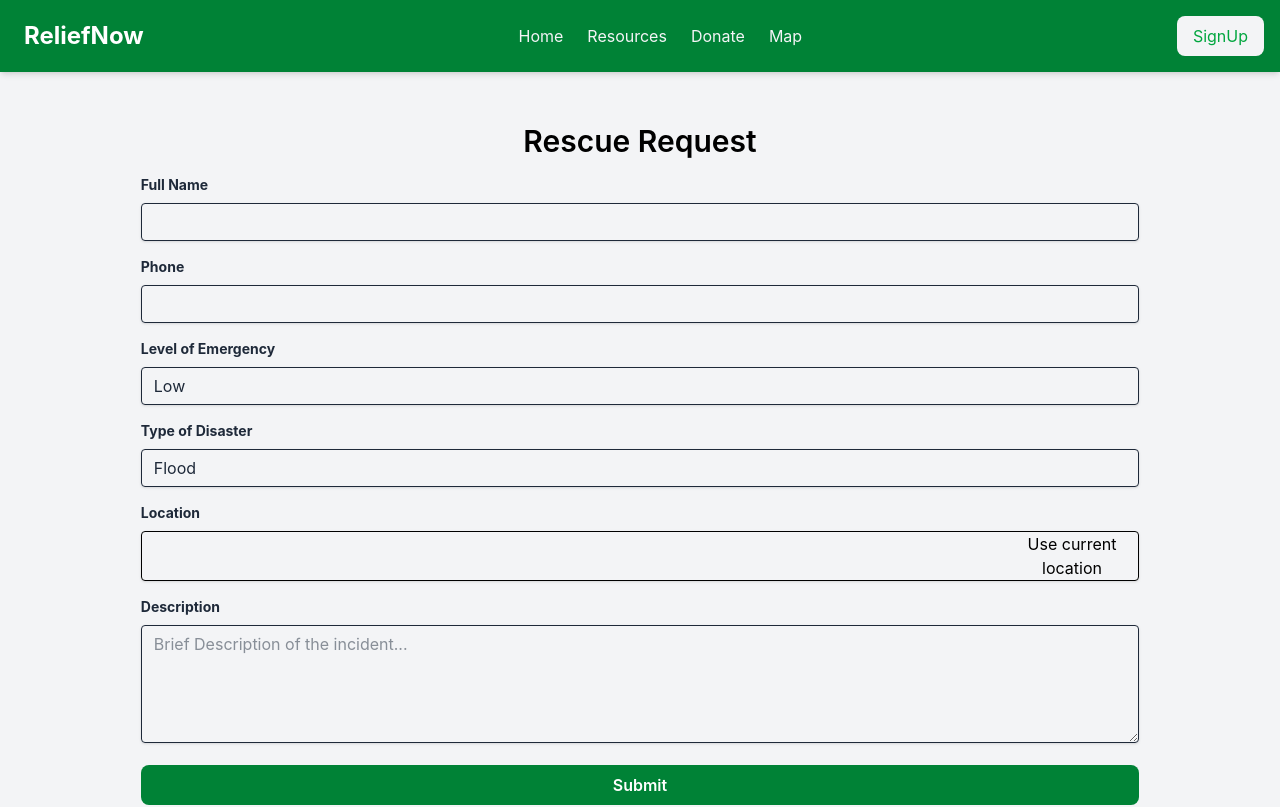
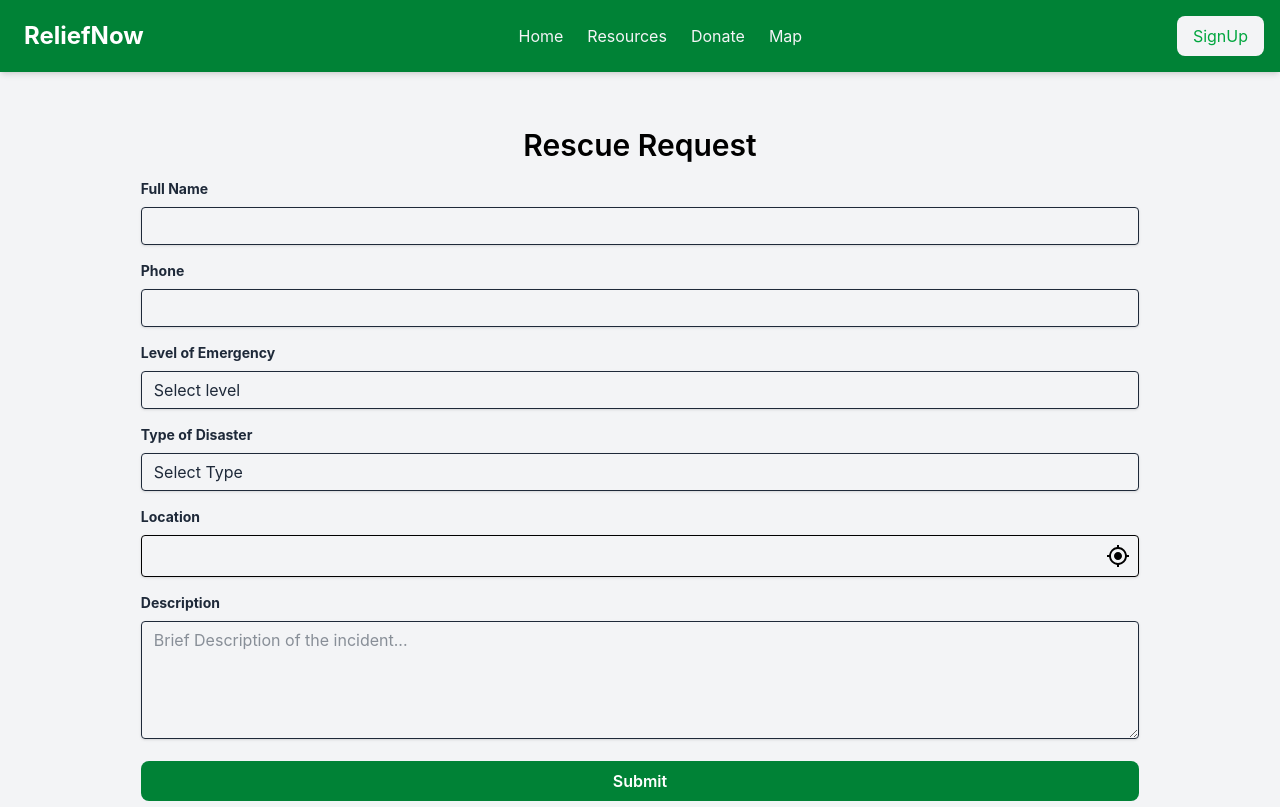
Before and after one commit to MohitMahara/ReliefNow, a React (Vite) app in the folder Client/: page /rescue-request in a window 1280 px wide. Shown: the top 807 px of the page. Built offline with nearby package versions, Linux system fonts and the light colour scheme.

Commit message:
completed rescue request page

```diff
--- a/Client/src/Pages/RescueReq.jsx
+++ b/Client/src/Pages/RescueReq.jsx
@@ -1,6 +1,8 @@
 import React, {useState} from "react";
 import { Layout } from "../Components/Layout/Layout";
 import axios from "axios";
+import {toast} from "react-hot-toast";
+import { MdOutlineMyLocation } from "react-icons/md";
 
 export const ResueReq = () => {
 
@@ -12,19 +14,45 @@ export const ResueReq = () => {
   const [location, setLocation] = useState("");
 
 
-
-  const handleSubmit = async() => {
+  const handleSubmit = async(e) => {
+    e.preventDefault();
     try {
       const res = await axios.post(`${import.meta.env.VITE_SERVER_API}/api/v1/rescue/rescue-req`, {
         fullname,phone, description, location, disasterType, emergencyLevel
       });
 
-      if(res.status.success){
-
+      if(res.data.success){
+        toast.success("Rescue request submitted successfully");
+        setFullName("");
+        setPhone("");
+        setEmergencyLevel("");
+        setDescription("");
+        setDisasterType("");
+        setLocation("");
       }
 
     } catch (error) {
+      toast.error(error.message);
+    }
+  }
 
+  const handleGetLocation = async() => {
+    try {
+
+      if(!navigator.geolocation){
+        toast.error("GeoLocation is not supported by your browser, Enter your location manually");
+        return;
+      }
+
+      navigator.geolocation.getCurrentPosition(async (position) => {
+        const {latitude, longitude} = position.coords;
+        const res =  await axios.get(`https://api.opencagedata.com/geocode/v1/json?q=${latitude}+${longitude}&key=${import.meta.env.VITE_OPENCAGE_API_KEY}`)
+        const loca = res.data.results[0]?.formatted;
+        setLocation(loca);
+      })
+
+    } catch (error) {
+      toast.error(error.message);
     }
   }
 
@@ -35,17 +63,18 @@ export const ResueReq = () => {
         <form className="w-[80%]">
              <div className="mb-4">
                 <label className="block text-gray-800 text-sm font-bold mb-2">Full Name</label>
-                <input type="text" className="shadow border rounded w-full py-2 px-3 text-gray-800 focus:outline-none leading-tight focus:shadow-outline" value={fullname} onChange={(e) => setFullName(e.target.value)} />
+                <input type="text" className="shadow border rounded w-full py-2 px-3 text-gray-800 focus:outline-none leading-tight focus:shadow-outline" value={fullname} onChange={(e) => setFullName(e.target.value)} required />
              </div>
 
              <div className="mb-4">
                 <label className="block text-gray-800 text-sm font-bold mb-2">Phone</label>
-                <input type="text" className="shadow appearance-none border rounded w-full py-2 px-3 text-gray-800 leading-tight focus:outline-none focus:shadow-outline" value={phone} onChange={(e) => setPhone(e.target.value)}/>
+                <input type="text" className="shadow appearance-none border rounded w-full py-2 px-3 text-gray-800 leading-tight focus:outline-none focus:shadow-outline" value={phone} onChange={(e) => setPhone(e.target.value)} required/>
              </div>
 
              <div className="mb-4">
                 <label className="block text-gray-800 text-sm font-bold mb-2">Level of Emergency</label>
-                <select className="shadow appearance-none border rounded w-full py-2 px-3 text-gray-800 leading-tight focus:outline-none focus:shadow-outline" value={emergencyLevel} onChange={(e) => setEmergencyLevel(e.target.value)}>
+                <select className="shadow appearance-none border rounded w-full py-2 px-3 text-gray-800 leading-tight focus:outline-none focus:shadow-outline" value={emergencyLevel} onChange={(e) => setEmergencyLevel(e.target.value)} required>
+                   <option value="">Select level</option>
                    <option value={"Low"}>Low</option>
                    <option value={"Moderate"}>Moderate</option>
                    <option value={"High"}>High</option>
@@ -54,18 +83,21 @@ export const ResueReq = () => {
 
             <div className="mb-4">
                 <label className="block text-gray-800 text-sm font-bold mb-2">Type of Disaster</label>
-                <select className="shadow appearance-none border rounded w-full py-2 px-3 text-gray-800 leading-tight focus:outline-none focus:shadow-outline" value={disasterType} onChange={(e) => setDisasterType(e.target.value)}>
+                <select className="shadow appearance-none border rounded w-full py-2 px-3 text-gray-800 leading-tight focus:outline-none focus:shadow-outline" value={disasterType} onChange={(e) => setDisasterType(e.target.value)} required>
+                   <option value="">Select Type</option>
                    <option value={"Flood"}>Flood</option>
                    <option value={"Earthquake"}>Earthquake</option>
                    <option value={"Landslide"}>Landslide</option>
+                   <option value={"Fire"}>Fire</option>
+                   <option value={"Other"}>Other</option>
                 </select>
              </div>
 
              <div className="mb-4">
                 <label className="block text-gray-800 text-sm font-bold mb-2">Location</label>
                <div className="flex border shadow appearance-none rounded w-full">
-                 <input type="text" className="w-full py-2 px-3 text-gray-800 leading-tight focus:outline-none focus:shadow-outline" value={location} onChange={(e) => setLocation(e.target.value)}/>
-                 <button>Use current location</button>
+                  <input type="text" className="w-full py-2 px-3 text-gray-800 leading-tight focus:outline-none focus:shadow-outline" value={location} onChange={(e) => setLocation(e.target.value)} required/>
+                  <div className="flex justify-center items-center p-2 cursor-pointer text-2xl" onClick={handleGetLocation}><MdOutlineMyLocation /></div>
                 </div>
              </div>
 
```
Also changed, not shown: 2 other files (tests, documents, lock files or other folders).
